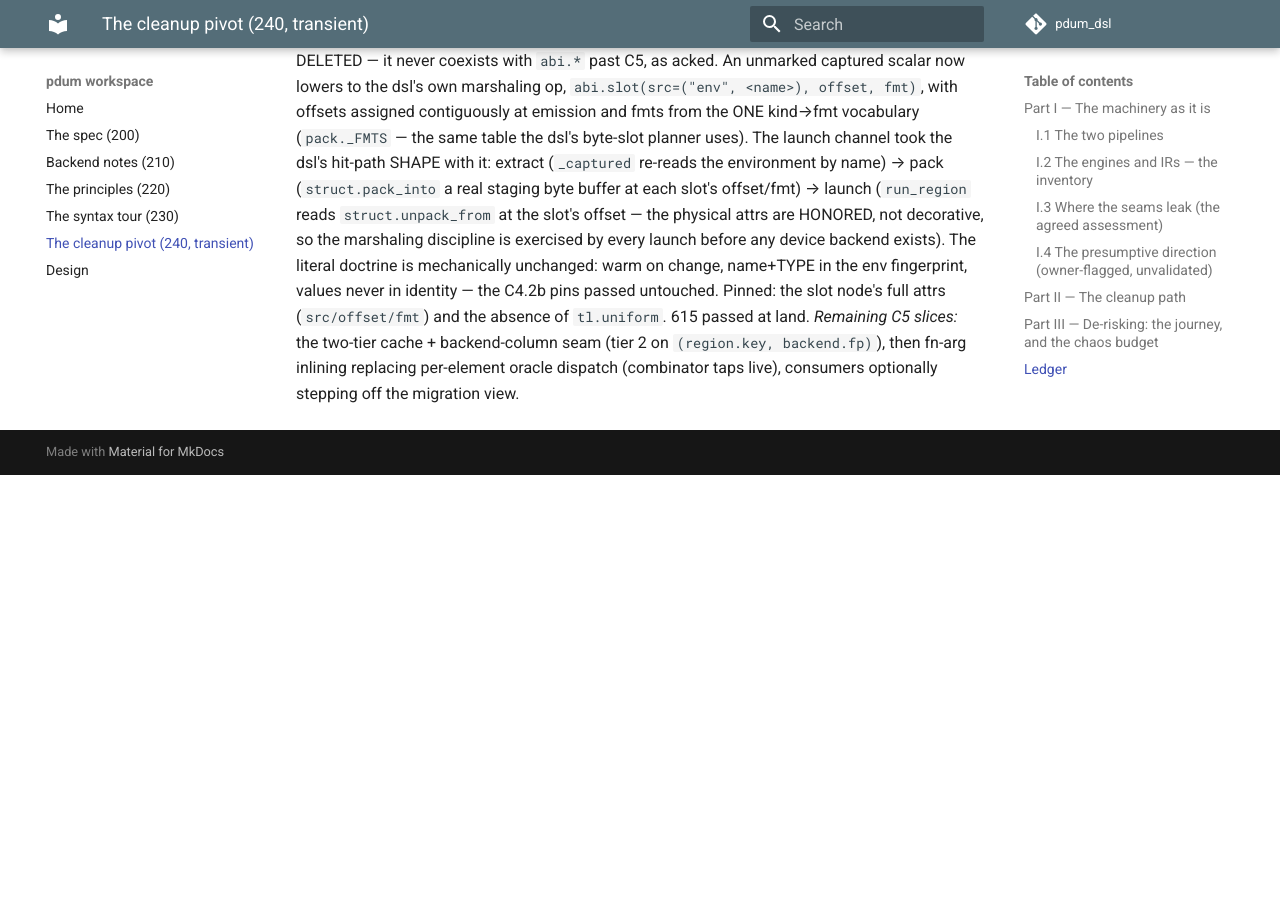
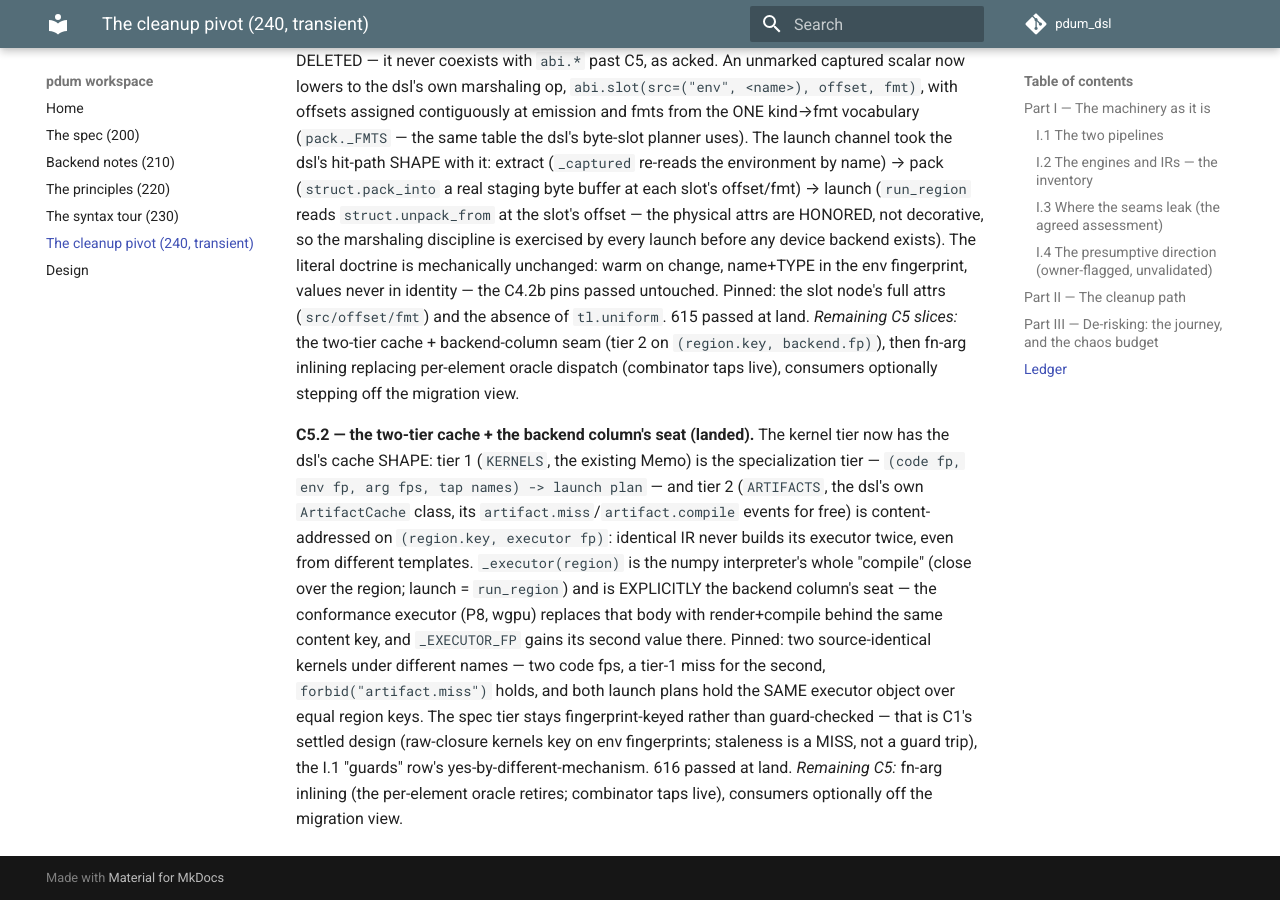
Before and after one commit to habemus-papadum/pdum_dsl, an MkDocs documentation site: the page built from docs/design/240_cleanup-pivot.md, in a window 1280 px wide and 900 px high, scrolled down 12940 px. Built offline with MkDocs 1.6.1 and Material for MkDocs 9.7.7, drawn with Linux system fonts in a browser that asks for light colours; comment, search, counter and statistics services are not loaded; before the commit the page ends 13415 px from its top, so only the background shows below that.

Commit message:
kernel: two-tier cache + the backend column's seat (240 C5.2)
Tier 1 (KERNELS Memo) stays the specialization tier; tier 2 (ARTIFACTS,
the dsl's ArtifactCache) is content-addressed on (region.key,
executor fp) — identical IR never builds its executor twice across
templates. _executor(region) is the numpy interpreter's whole compile
and the explicit seat where the P8 conformance executor's
render+compile slots in. Pinned: two source-identical kernels share
ONE executor object under forbid("artifact.miss").

Co-Authored-By: Claude Fable 5 <noreply@anthropic.com>
Claude-Session: https://claude.ai/code/session_01R3fb1TG8xEXk6AXPYP6TSz

```diff
--- a/docs/design/240_cleanup-pivot.md
+++ b/docs/design/240_cleanup-pivot.md
@@ -677,3 +677,25 @@ node's full attrs (`src/offset/fmt`) and the absence of `tl.uniform`.
 backend-column seam (tier 2 on `(region.key, backend.fp)`), then
 fn-arg inlining replacing per-element oracle dispatch (combinator
 taps live), consumers optionally stepping off the migration view.
+
+**C5.2 — the two-tier cache + the backend column's seat (landed).**
+The kernel tier now has the dsl's cache SHAPE: tier 1 (`KERNELS`, the
+existing Memo) is the specialization tier — `(code fp, env fp, arg
+fps, tap names) -> launch plan` — and tier 2 (`ARTIFACTS`, the dsl's
+own `ArtifactCache` class, its `artifact.miss`/`artifact.compile`
+events for free) is content-addressed on `(region.key, executor fp)`:
+identical IR never builds its executor twice, even from different
+templates. `_executor(region)` is the numpy interpreter's whole
+"compile" (close over the region; launch = `run_region`) and is
+EXPLICITLY the backend column's seat — the conformance executor (P8,
+wgpu) replaces that body with render+compile behind the same content
+key, and `_EXECUTOR_FP` gains its second value there. Pinned: two
+source-identical kernels under different names — two code fps, a
+tier-1 miss for the second, `forbid("artifact.miss")` holds, and both
+launch plans hold the SAME executor object over equal region keys.
+The spec tier stays fingerprint-keyed rather than guard-checked —
+that is C1's settled design (raw-closure kernels key on env
+fingerprints; staleness is a MISS, not a guard trip), the I.1
+"guards" row's yes-by-different-mechanism. 616 passed at land.
+*Remaining C5:* fn-arg inlining (the per-element oracle retires;
+combinator taps live), consumers optionally off the migration view.
```
Also changed, not shown: 2 other files.
